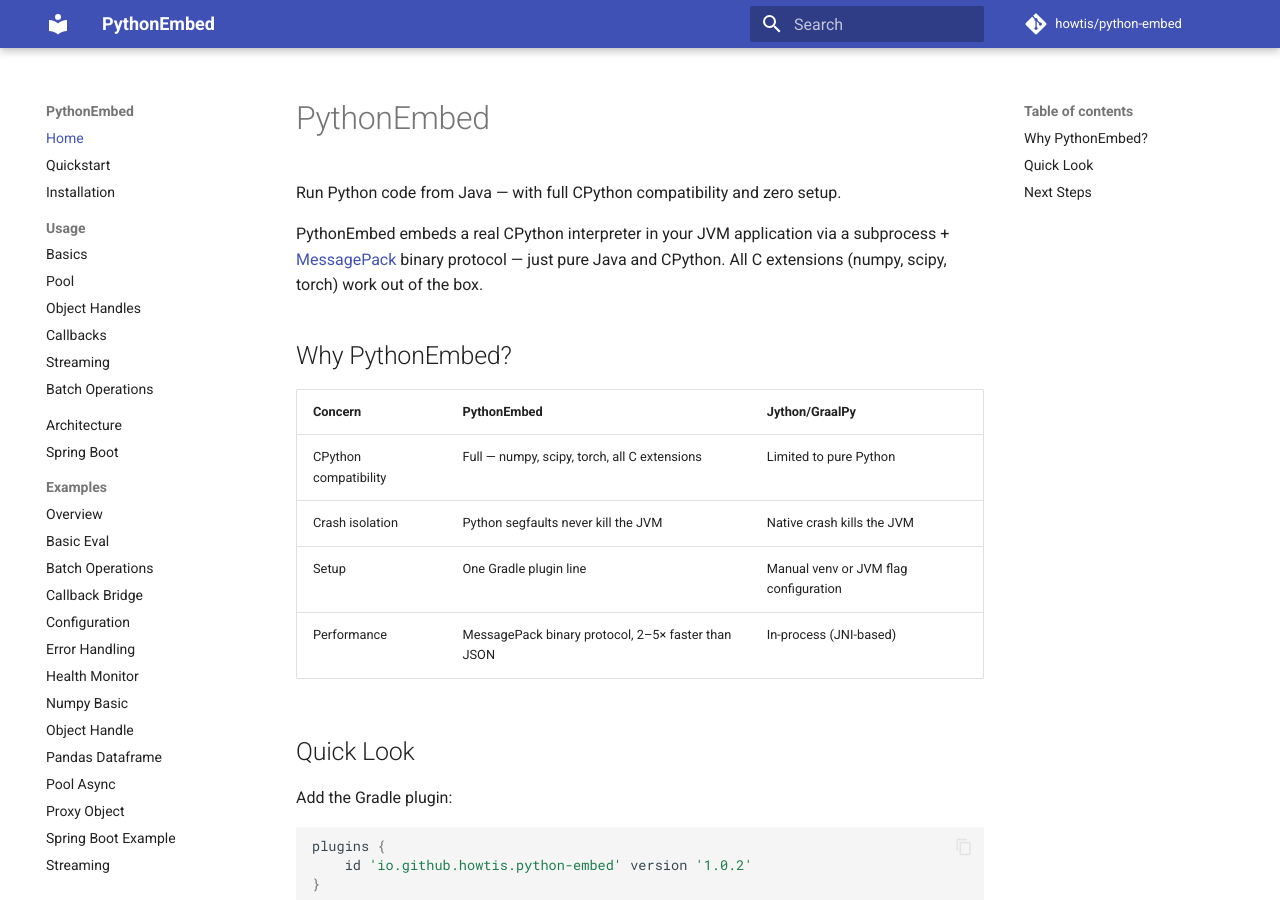
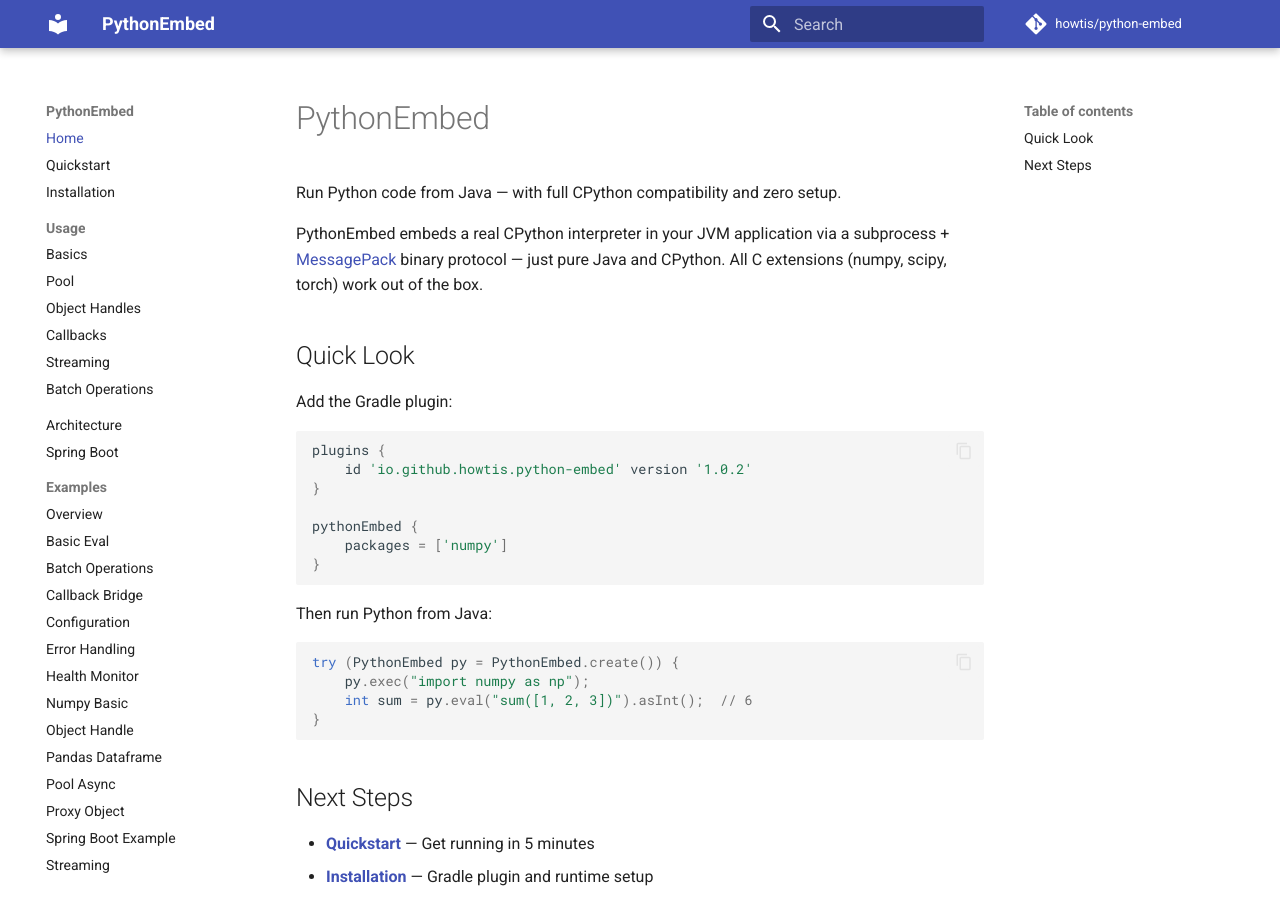
Before and after one commit to howtis/python-embed, an MkDocs documentation site: the page built from docs/index.md, in a window 1280 px wide and 900 px high. Built offline with MkDocs 1.6.1 and Material for MkDocs 9.7.7, drawn with Linux system fonts in a browser that asks for light colours; comment, search, counter and statistics services are not loaded.

Commit message:
docs: remove unmeasured performance claims and library comparisons
Remove all 2-5x/10-20x speed claims, Jython/GraalPy comparison table, and other unverified metrics from mkdocs documentation.

```diff
--- a/docs/index.md
+++ b/docs/index.md
@@ -3,15 +3,6 @@
 Run Python code from Java — with full CPython compatibility and zero setup.
 
 PythonEmbed embeds a real CPython interpreter in your JVM application via a subprocess + [MessagePack](https://msgpack.org/) binary protocol — just pure Java and CPython. All C extensions (numpy, scipy, torch) work out of the box.
-
-## Why PythonEmbed?
-
-| Concern | PythonEmbed | Jython/GraalPy |
-|---------|------------|----------------|
-| CPython compatibility | Full — numpy, scipy, torch, all C extensions | Limited to pure Python |
-| Crash isolation | Python segfaults never kill the JVM | Native crash kills the JVM |
-| Setup | One Gradle plugin line | Manual venv or JVM flag configuration |
-| Performance | MessagePack binary protocol, 2–5× faster than JSON | In-process (JNI-based) |
 
 ## Quick Look
 
```
Also changed, not shown: docs/architecture.md (+1 -1 lines), docs/examples/batch-operations.md (+0 -1 lines), docs/usage/batch.md (+1 -1 lines).
